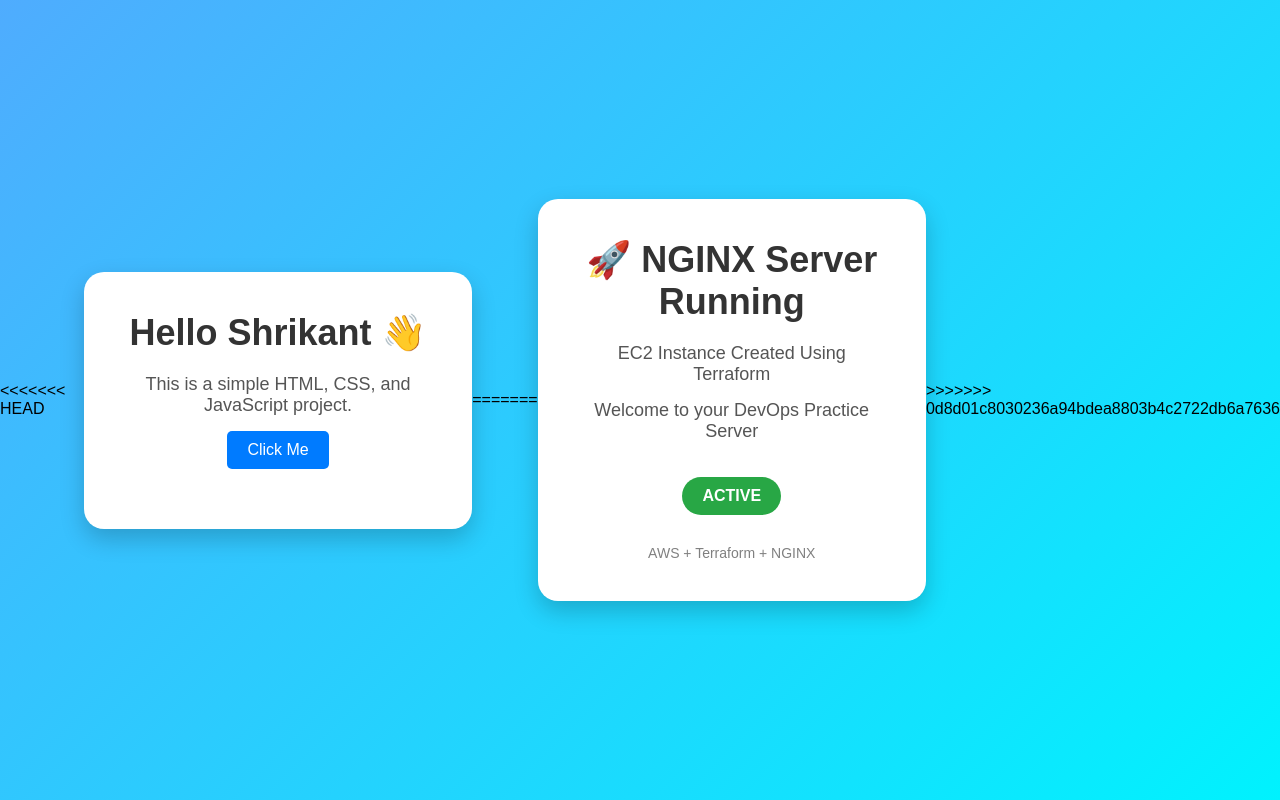
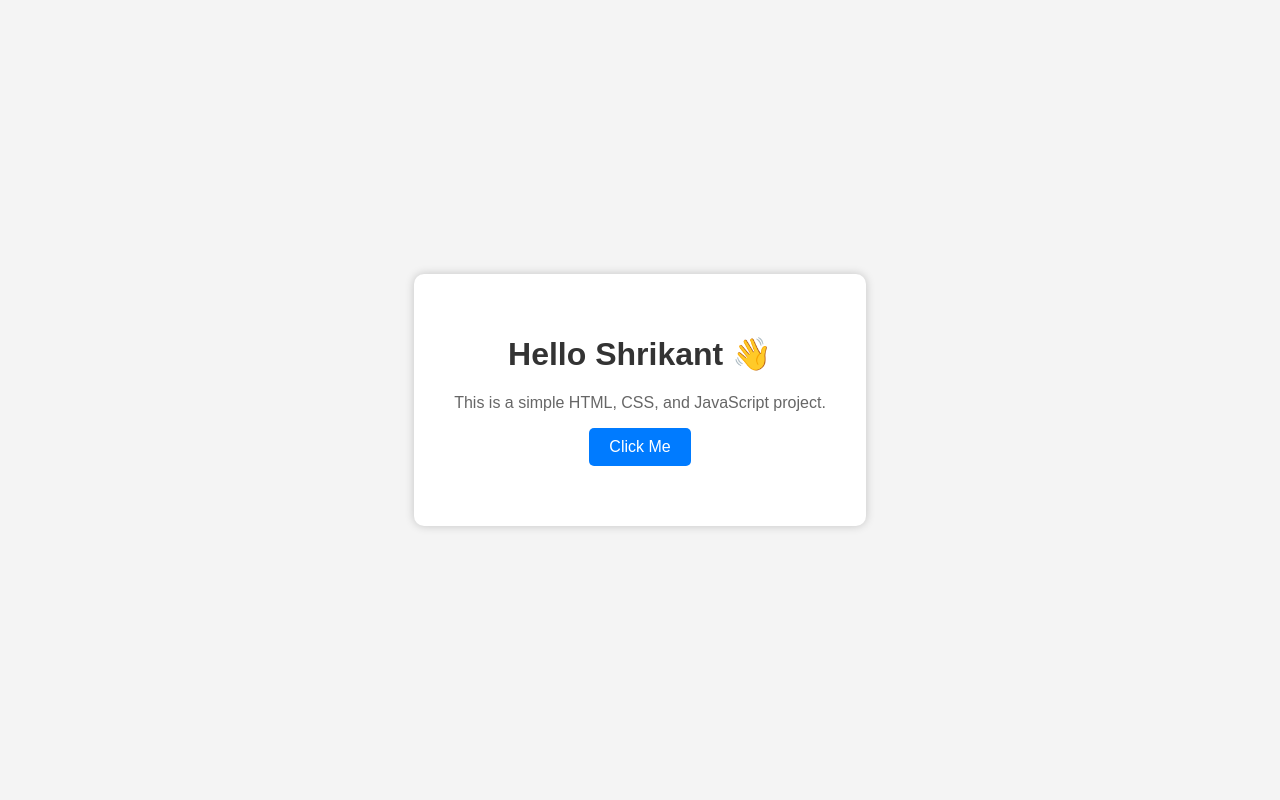
Before and after one commit to Shrikant155/myproject, a plain HTML site: page index.html in a window 1280 px wide. Drawn offline with Linux system fonts and the light colour scheme.

Commit message:
new feature

```diff
--- a/index.html
+++ b/index.html
@@ -1,4 +1,3 @@
-<<<<<<< HEAD
 <!DOCTYPE html>
 <html lang="en">
 <head>
@@ -21,87 +20,3 @@
   <script src="script.js"></script>
 </body>
 </html>
-=======
-<!DOCTYPE html>
-<html lang="en">
-<head>
-  <meta charset="UTF-8">
-  <meta name="viewport" content="width=device-width, initial-scale=1.0">
-  <title>Terraform EC2 Server</title>
-
-  <style>
-    *{
-      margin:0;
-      padding:0;
-      box-sizing:border-box;
-      font-family: Arial, sans-serif;
-    }
-
-    body{
-      height:100vh;
-      display:flex;
-      justify-content:center;
-      align-items:center;
-      background: linear-gradient(135deg,#4facfe,#00f2fe);
-    }
-
-    .container{
-      background:white;
-      width:500px;
-      padding:40px;
-      border-radius:20px;
-      text-align:center;
-      box-shadow:0 10px 25px rgba(0,0,0,0.2);
-    }
-
-    h1{
-      color:#333;
-      margin-bottom:20px;
-      font-size:36px;
-    }
-
-    p{
-      color:#555;
-      font-size:18px;
-      margin-bottom:15px;
-    }
-
-    .status{
-      display:inline-block;
-      padding:10px 20px;
-      background:#28a745;
-      color:white;
-      border-radius:30px;
-      font-weight:bold;
-      margin-top:20px;
-    }
-
-    .footer{
-      margin-top:30px;
-      font-size:14px;
-      color:gray;
-    }
-  </style>
-</head>
-
-<body>
-
-  <div class="container">
-    <h1>🚀 NGINX Server Running</h1>
-
-    <p>EC2 Instance Created Using Terraform</p>
-
-    <p>Welcome to your DevOps Practice Server</p>
-
-    <div class="status">
-      ACTIVE
-    </div>
-
-    <div class="footer">
-      AWS + Terraform + NGINX
-    </div>
-  </div>
-
-</body>
-</html>
->>>>>>> 0d8d01c8030236a94bdea8803b4c2722db6a7636
```
